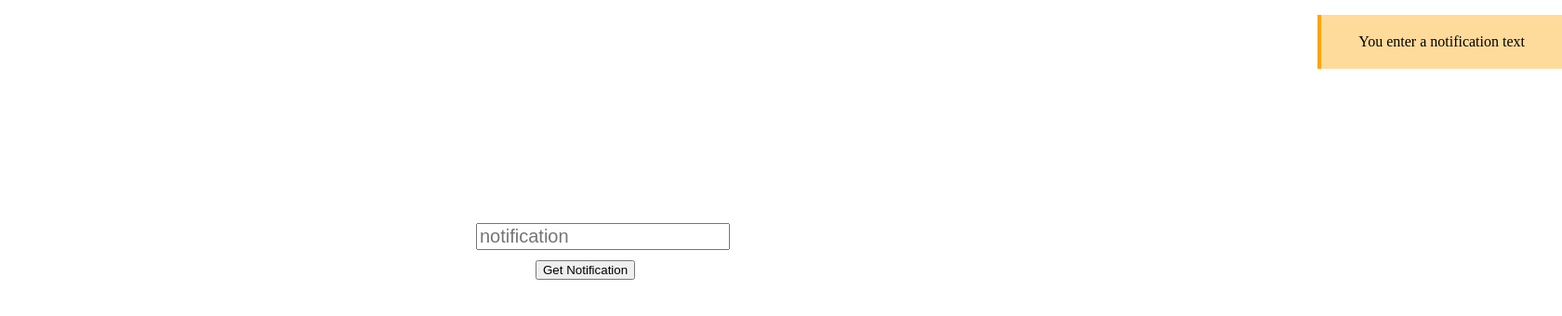
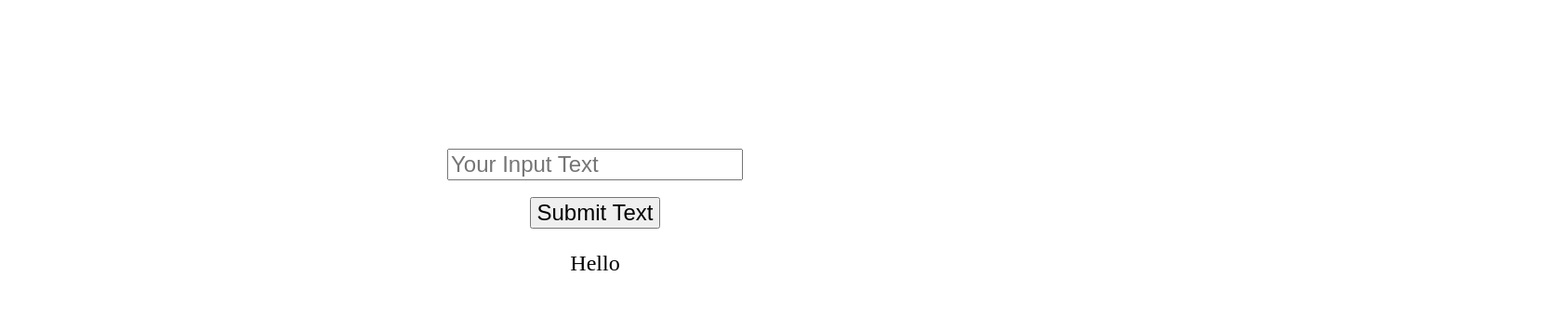
Before and after one commit to masternati/practice-JavaScript, a plain HTML site: page index.html in a window 1280 px wide. Shown: the whole page at 93% size, 1680 px wide, since content can reach past the window. Drawn offline with Linux system fonts and the light colour scheme.

Commit message:
add some codes for create as like comments

```diff
--- a/JS/js.js
+++ b/JS/js.js
@@ -56,24 +56,44 @@
 // let newCow = new Cow(4, 1, 1)
 // console.log(newCow.Printfull())
 
-const inp = document.getElementById("input-field")
-const btn = document.getElementById("button")
-const inp_text = document.getElementById("in-text")
-const cross = document.getElementById("crss")
+// const inp = document.getElementById("input-field")
+// const btn = document.getElementById("button")
+// const inp_text = document.getElementById("in-text")
+// const cross = document.getElementById("crss")
 
 
-btn.onclick = function(){
+// btn.onclick = function(){
     // let input = inp.value
     // inp_text.innerText = input
-    inp_text.style.right = "0px"
-    cross.style.visibility = "visible"
-    element.setAttribute("required");
+    // inp_text.style.right = "0px"
+    // cross.style.visibility = "visible"
+    // element.setAttribute("required");
     // let notification = "You enter a notification text"
     // document.innerText = notification
 
+// }
+// cross.onclick = function(){
+//     inp_text.style.right = "-400px"
+//     cross.style.visibility = "hidden"
+
+// }
+
+let text = document.getElementById("text")
+let btn = document.getElementById("submit")
+let demo = document.getElementById("demo")
+
+btn.onclick = function () {
+    // demo.innerHTML = text.value
+
+
+    // let myTxt = document.createTextNode(p)
+    // demo.appendChild("text")
+
+    let myTxt = document.createElement("p")
+    myTxt.innerHTML = text.value
+    demo.appendChild(myTxt)
+
+
+    // input er por input text null korar jonno
+    text.value = ("")
 }
-cross.onclick = function(){
-    inp_text.style.right = "-400px"
-    cross.style.visibility = "hidden"
-
-}
--- a/index.html
+++ b/index.html
@@ -8,13 +8,22 @@
     <title>Sample Notification</title>
 </head>
 <body>
-
-        <input class="input-text" id="input-field" type="text" placeholder="notification">
+       <!-- <input class="input-text" id="input-field" type="text" placeholder="notification">
         <br>
         <button id="button" class="btn" type="submit">Get Notification</button>
+    <p class="text" id="in-text">Input Text </p> <span id="crss" class="cross">X</span>
+    <p class="text" id="in-text">You enter a notification text </p> <button id="crss" class="cross">X</button>
 
-    <!-- <p class="text" id="in-text">Input Text </p> <span id="crss" class="cross">X</span> -->
-    <p class="text" id="in-text">You enter a notification text </p> <button id="crss" class="cross">X</button>
+
+        -->
+
+        <div class="input-field">
+            <input class="inpuut" id="text" type="text" placeholder="Your Input Text">
+        <br>
+        <button class="inpuut" type="submit" id="submit"> Submit Text</button>
+
+        <p id="demo" class="inpuut">Hello</p>
+        </div>
 
     <script src="JS/js.js"></script>
 </body>
--- a/style.css
+++ b/style.css
@@ -39,3 +39,16 @@ position: absolute;
 .cross:hover{
     background-image: linear-gradient(to right, #e62323, #e62323);
 }
+
+.inpuut{
+    font-size: 1.5rem;
+}
+.input-field{
+    display: flex;
+    flex-direction: column;
+    position: absolute;
+    align-items: center;
+    width: 100%;
+    top: 20%;
+    justify-content: center;
+}
```
